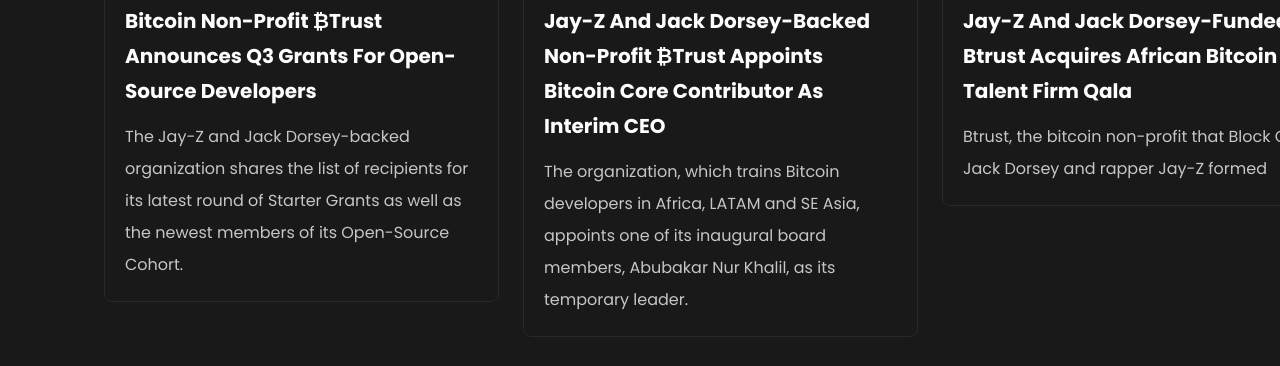
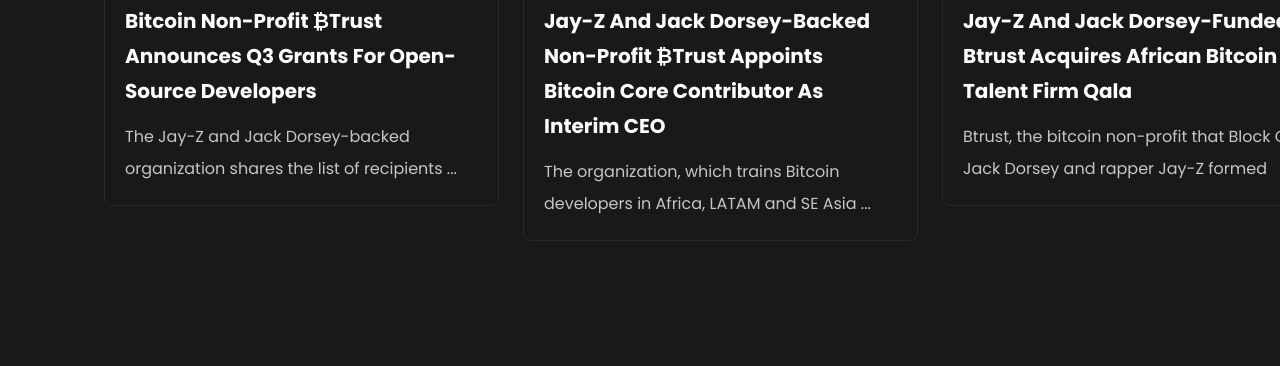
Before and after one commit to btrustteam/website, a Next.js app: page / in a window 1280 px wide. Shown: the part 4400-4766 px from the top of the page. Built offline with nearby package versions, Linux system fonts and the light colour scheme.

Commit message:
fix: revert to ellipses for home posts
See all routes to home, so alright to show full brief there, instead.

```diff
--- a/src/components/btrustUpdate/index.tsx
+++ b/src/components/btrustUpdate/index.tsx
@@ -21,7 +21,7 @@ export default function BtrustUpdate() {
           tag_bg="#F7931A"
           content_url="https://bitcoinmagazine.com/business/bitcoin-non-profit-trust-announces-q3-grants-for-open-source-developers"
           heading="Bitcoin Non-Profit ₿trust Announces Q3 Grants For Open-Source Developers"
-          brief="The Jay-Z and Jack Dorsey-backed organization shares the list of recipients for its latest round of Starter Grants as well as the newest members of its Open-Source Cohort."
+          brief="The Jay-Z and Jack Dorsey-backed organization shares the list of recipients ..."
         />
         <NewsCard
           image_url="https://8aqkfzpsopxwkjhh.public.blob.vercel-storage.com/btc-mag-africa-map-EV7AZVM5bsbXI9GfMLnyqyffSo6owz.jpeg"
@@ -29,7 +29,7 @@ export default function BtrustUpdate() {
           tag_bg="#F7931A"
           content_url="https://bitcoinmagazine.com/business/jay-z-and-jack-dorsey-backed-bitcoin-non-profit-trust-appoints-bitcoin-core-developer-as-interim-ceo"
           heading="Jay-Z and Jack Dorsey-Backed Non-Profit ₿trust Appoints Bitcoin Core Contributor As Interim CEO"
-          brief="The organization, which trains Bitcoin developers in Africa, LATAM and SE Asia, appoints one of its inaugural board members, Abubakar Nur Khalil, as its temporary leader."
+          brief="The organization, which trains Bitcoin developers in Africa, LATAM and SE Asia ..."
         />
         <NewsCard
           image_url="https://8aqkfzpsopxwkjhh.public.blob.vercel-storage.com/Rectangle%2019%20(4)-zos0xeHGt8lljM8qPFjwBRe4dviqyf.png"
```
